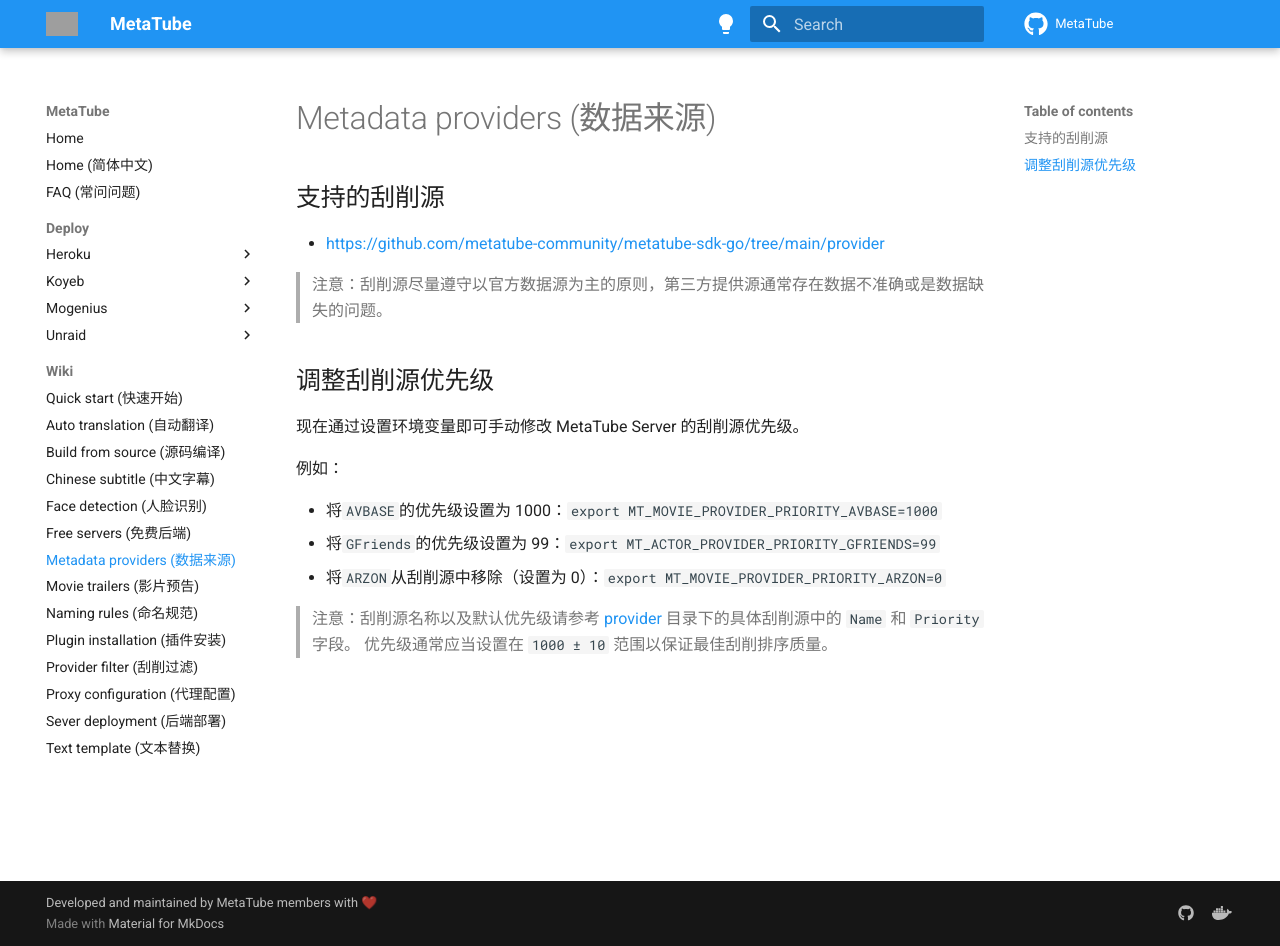
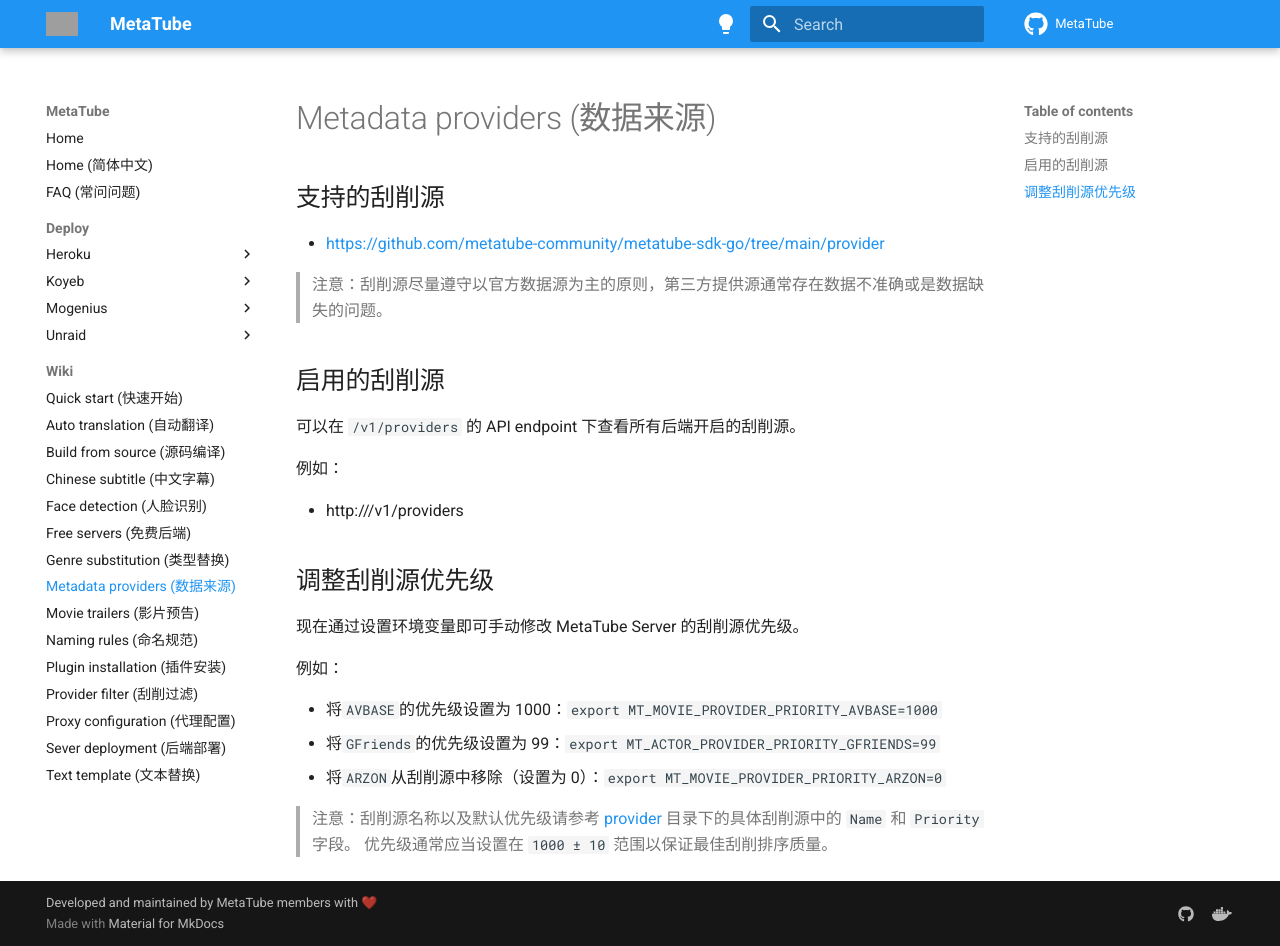
Before and after one commit to metatube-community/metatube-community.github.io, an MkDocs documentation site: the page built from docs/wiki/metadata-providers.md, in a window 1280 px wide and 946 px high. Built offline with MkDocs 1.6.1 and Material for MkDocs 9.7.7, drawn with Linux system fonts in a browser that asks for light colours; grey boxes are pictures that could not be loaded.

Commit message:
Docs: new updates

```diff
--- a/docs/wiki/metadata-providers.md
+++ b/docs/wiki/metadata-providers.md
@@ -5,6 +5,14 @@
 - <https://github.com/metatube-community/metatube-sdk-go/tree/main/provider>
 
 > 注意：刮削源尽量遵守以官方数据源为主的原则，第三方提供源通常存在数据不准确或是数据缺失的问题。
+
+## 启用的刮削源
+
+可以在 `/v1/providers` 的 API endpoint 下查看所有后端开启的刮削源。
+
+例如：
+
+- http://<METATUBE_SERVER>/v1/providers
 
 ## 调整刮削源优先级
 
```
Also changed, not shown: docs/wiki/genre-substitution.md (renamed from docs/wiki/.genre-substitution.md, +2 -4 lines).
